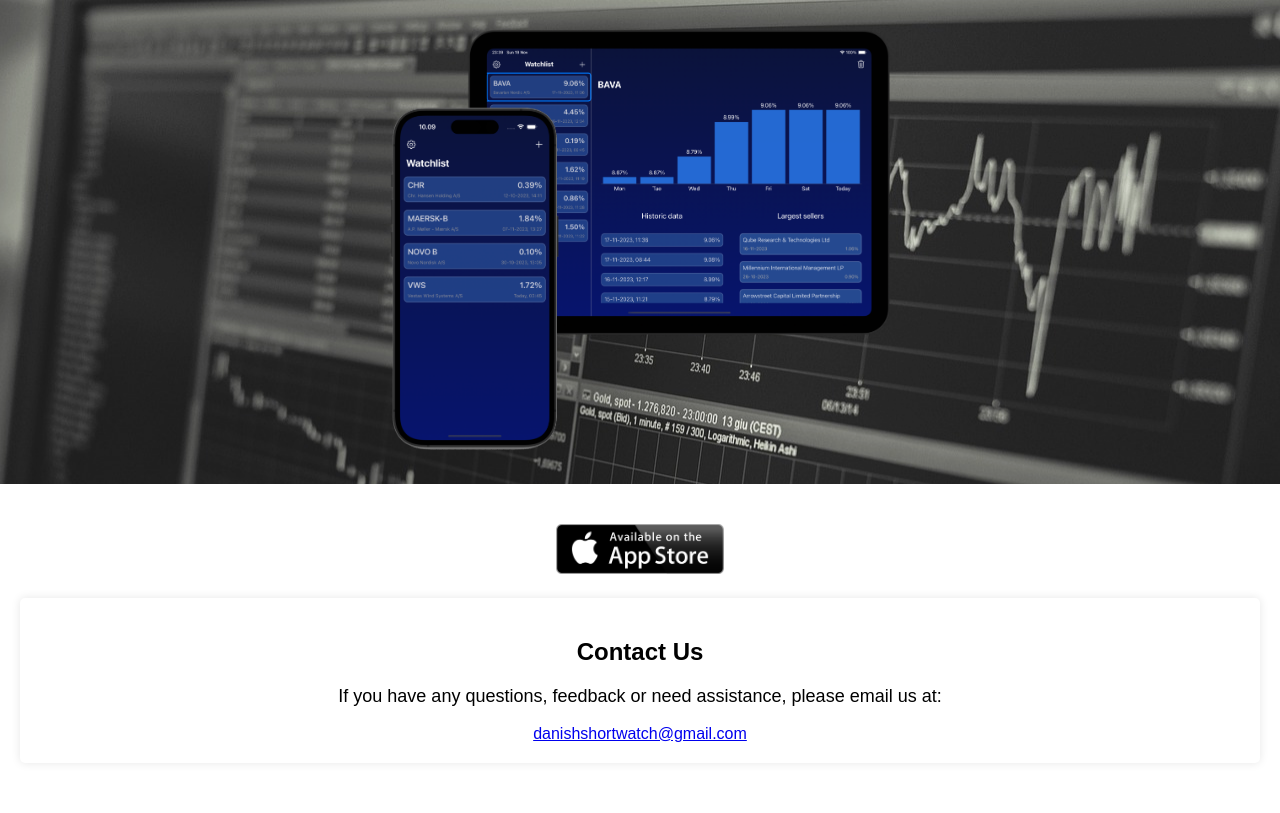
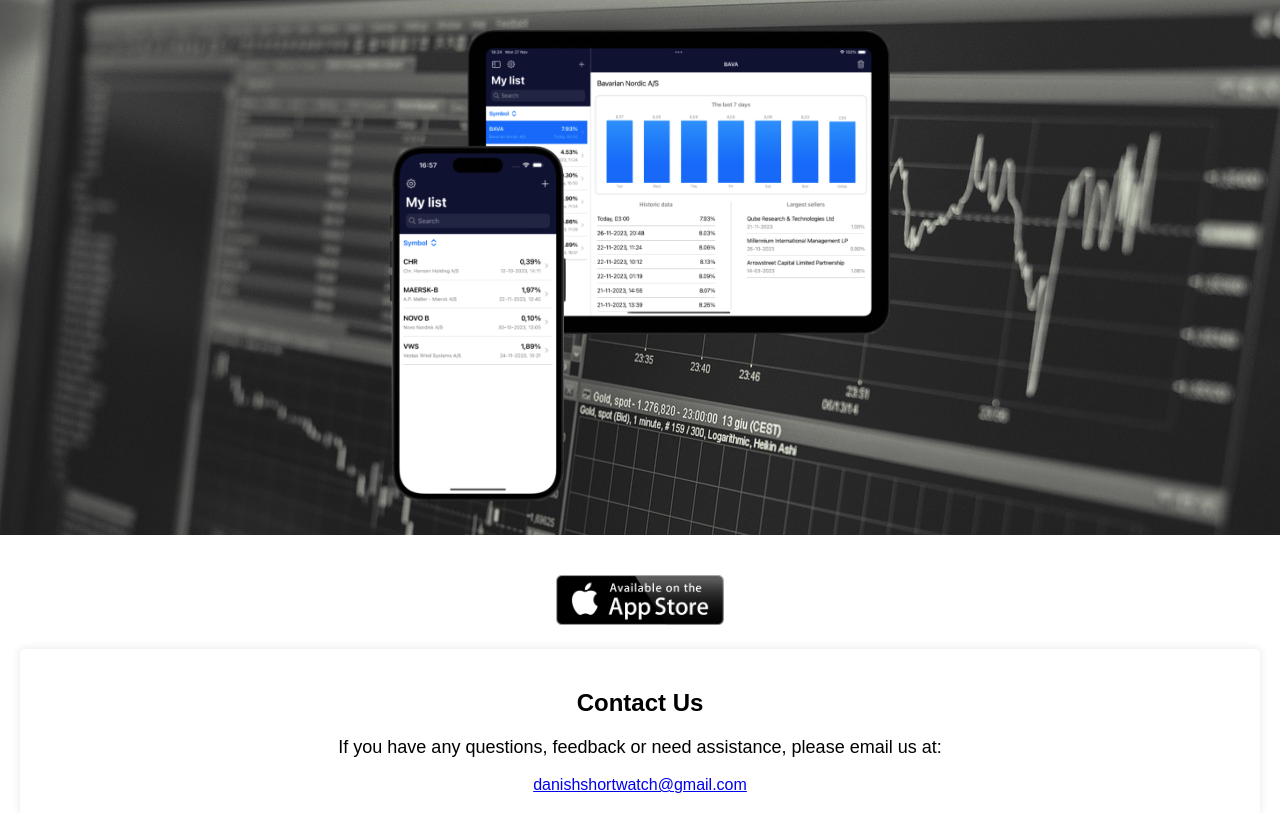
Before and after one commit to araz-code/short_watch_backend, a Django app: page / in a window 1280 px wide. Shown: the part 229-1042 px from the top of the page. Before the commit the page ends 971 px from the top, so only its background shows below. Run offline with Django 4.2, Linux system fonts and the light colour scheme; data comes from the database, SQL or seed files in the repository; parts of the project's set-up code (start-up, migrations or seed data) failed here and were passed over.

Commit message:
add new app image

```diff
--- a/templates/home_page/index.html
+++ b/templates/home_page/index.html
@@ -26,7 +26,7 @@
 
 <div class="background-image">
     <div class="white-overlay">
-        <img class="app-image" src={% static "images/app5.png" %} alt="Floating Image">
+        <img class="app-image" src={% static "images/app6.png" %} alt="Floating Image">
     </div>
 </div>
 
```
